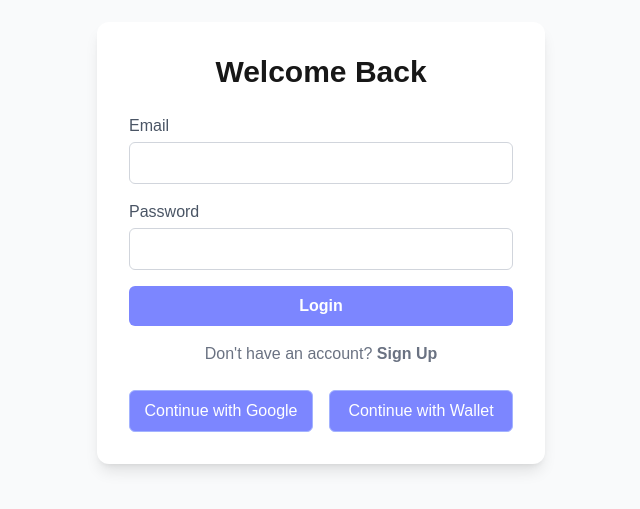
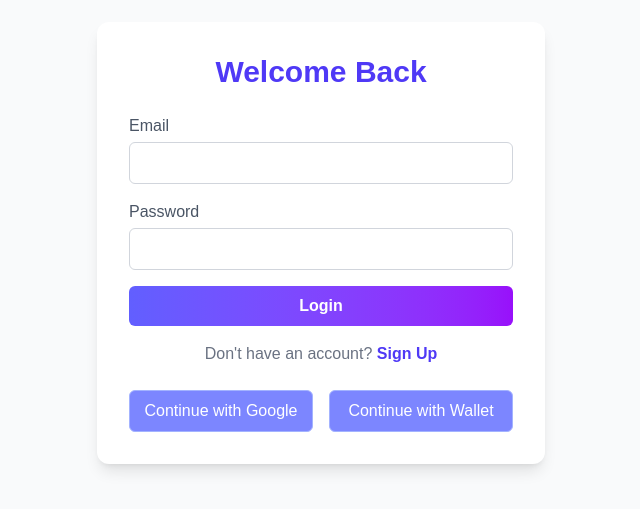
Before and after one commit to jayasurya-sparkout/sharesphere-frontend, a Next.js app: page /auth/login in a window 1280 px wide. Shown: the part 157-666 px from the top of the page, without its empty margins (319-959 px from the left). Built offline with nearby package versions, Linux system fonts and the light colour scheme.

Commit message:
fix : hydration error resolved

```diff
--- a/src/components/AuthForm.tsx
+++ b/src/components/AuthForm.tsx
@@ -1,6 +1,6 @@
 "use client";
 
-import { useState } from "react";
+import { useState, useEffect } from "react";
 import Link from "next/link";
 
 type AuthFormProps = {
@@ -11,18 +11,25 @@ export default function AuthForm({ mode }: AuthFormProps) {
   const [email, setEmail] = useState("");
   const [password, setPassword] = useState("");
   const [confirmPassword, setConfirmPassword] = useState("");
+  const [mounted, setMounted] = useState(false);
 
   const isRegister = mode === "register";
 
+  useEffect(() => {
+    setMounted(true);
+  }, []);
+
   const handleSubmit = (e: React.FormEvent) => {
     e.preventDefault();
-    console.log({ email, password, confirmPassword });
+    alert(`Submitting: ${email}`);
   };
+
+  if (!mounted) return null; // prevent SSR mismatch
 
   return (
     <div className="flex min-h-screen items-center justify-center bg-gray-50 px-4">
-      <div className="w-full max-w-md rounded-xl bg-white p-8 shadow-lg">
-        <h1 className="mb-6 text-3xl font-bold text-center text-primary">
+      <div className="w-full max-w-md rounded-xl bg-white p-8 shadow-lg animate-fadeIn">
+        <h1 className="mb-6 text-3xl font-bold text-center text-indigo-600">
           {isRegister ? "Create Account" : "Welcome Back"}
         </h1>
 
@@ -33,7 +40,7 @@ export default function AuthForm({ mode }: AuthFormProps) {
               type="email"
               value={email}
               onChange={(e) => setEmail(e.target.value)}
-              className="w-full rounded-md border border-gray-300 px-3 py-2 focus:border-primary focus:ring-1 focus:ring-primary outline-none"
+              className="w-full rounded-md border border-gray-300 px-3 py-2 focus:border-indigo-500 focus:ring-1 focus:ring-indigo-500 outline-none transition"
             />
           </div>
 
@@ -43,7 +50,7 @@ export default function AuthForm({ mode }: AuthFormProps) {
               type="password"
               value={password}
               onChange={(e) => setPassword(e.target.value)}
-              className="w-full rounded-md border border-gray-300 px-3 py-2 focus:border-primary focus:ring-1 focus:ring-primary outline-none"
+              className="w-full rounded-md border border-gray-300 px-3 py-2 focus:border-indigo-500 focus:ring-1 focus:ring-indigo-500 outline-none transition"
             />
           </div>
 
@@ -54,14 +61,14 @@ export default function AuthForm({ mode }: AuthFormProps) {
                 type="password"
                 value={confirmPassword}
                 onChange={(e) => setConfirmPassword(e.target.value)}
-                className="w-full rounded-md border border-gray-300 px-3 py-2 focus:border-primary focus:ring-1 focus:ring-primary outline-none"
+                className="w-full rounded-md border border-gray-300 px-3 py-2 focus:border-indigo-500 focus:ring-1 focus:ring-indigo-500 outline-none transition"
               />
             </div>
           )}
 
           <button
             type="submit"
-            className="w-full bg-primary text-white py-2 rounded-md font-semibold hover:bg-indigo-600 transition bg-indigo-400 cursor-pointer"
+            className="w-full bg-gradient-to-r from-indigo-500 to-purple-600 text-white py-2 rounded-md font-semibold hover:scale-105 transition-transform cursor-pointer"
           >
             {isRegister ? "Sign Up" : "Login"}
           </button>
@@ -71,17 +78,17 @@ export default function AuthForm({ mode }: AuthFormProps) {
           {isRegister ? "Already have an account?" : "Don't have an account?"}{" "}
           <Link
             href={isRegister ? "/auth/login" : "/auth/register"}
-            className="text-primary font-semibold hover:underline"
+            className="text-indigo-600 font-semibold hover:underline"
           >
             {isRegister ? "Login" : "Sign Up"}
           </Link>
         </p>
 
         <div className="mt-6 flex items-center justify-center gap-4">
-          <button className="flex-1 rounded-md border border-indigo-300 py-2 text-white hover:bg-indigo-600 bg-indigo-400 transition cursor-pointer">
+          <button className="flex-1 rounded-md border border-indigo-300 py-2 text-white bg-indigo-400 hover:bg-indigo-600 transition cursor-pointer">
             Continue with Google
           </button>
-          <button className="flex-1 rounded-md border border-indigo-300 py-2 text-white hover:bg-indigo-600 bg-indigo-400 transition cursor-pointer">
+          <button className="flex-1 rounded-md border border-indigo-300 py-2 text-white bg-indigo-400 hover:bg-indigo-600 transition cursor-pointer">
             Continue with Wallet
           </button>
         </div>
```
